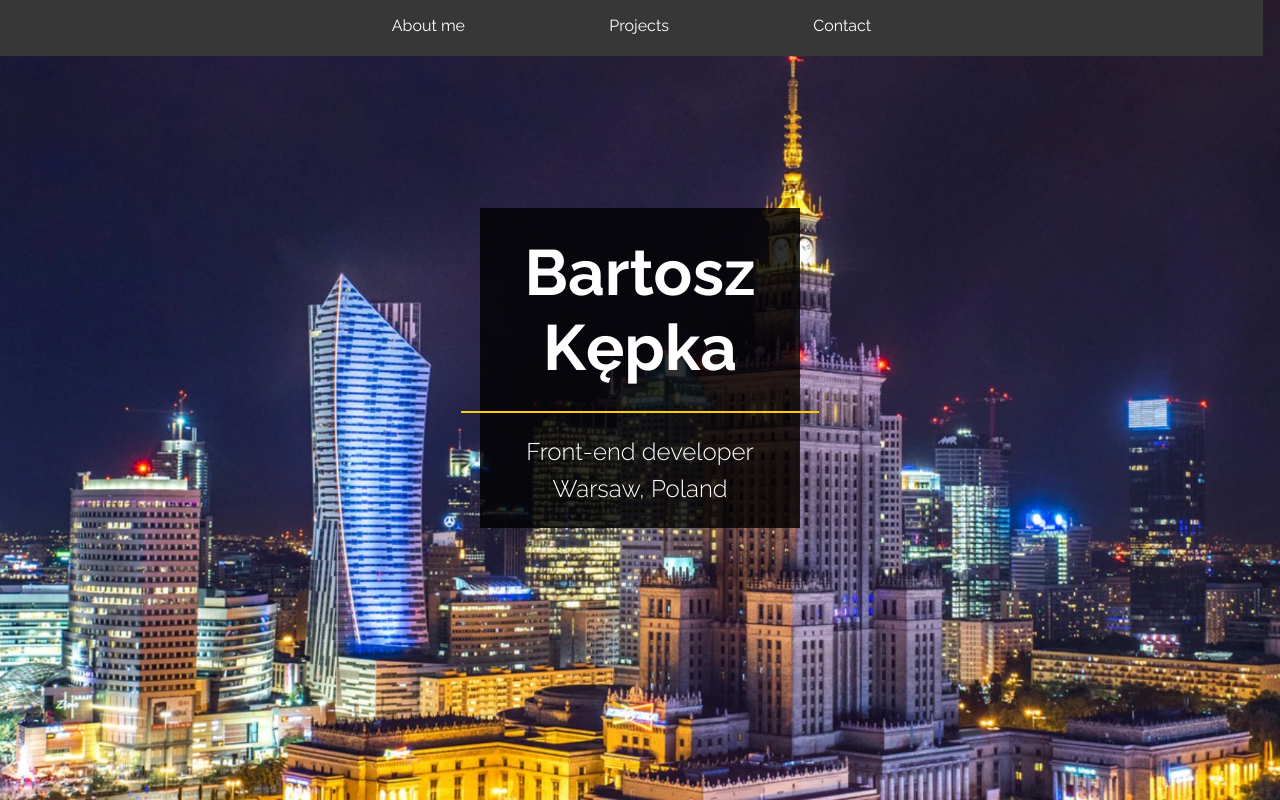
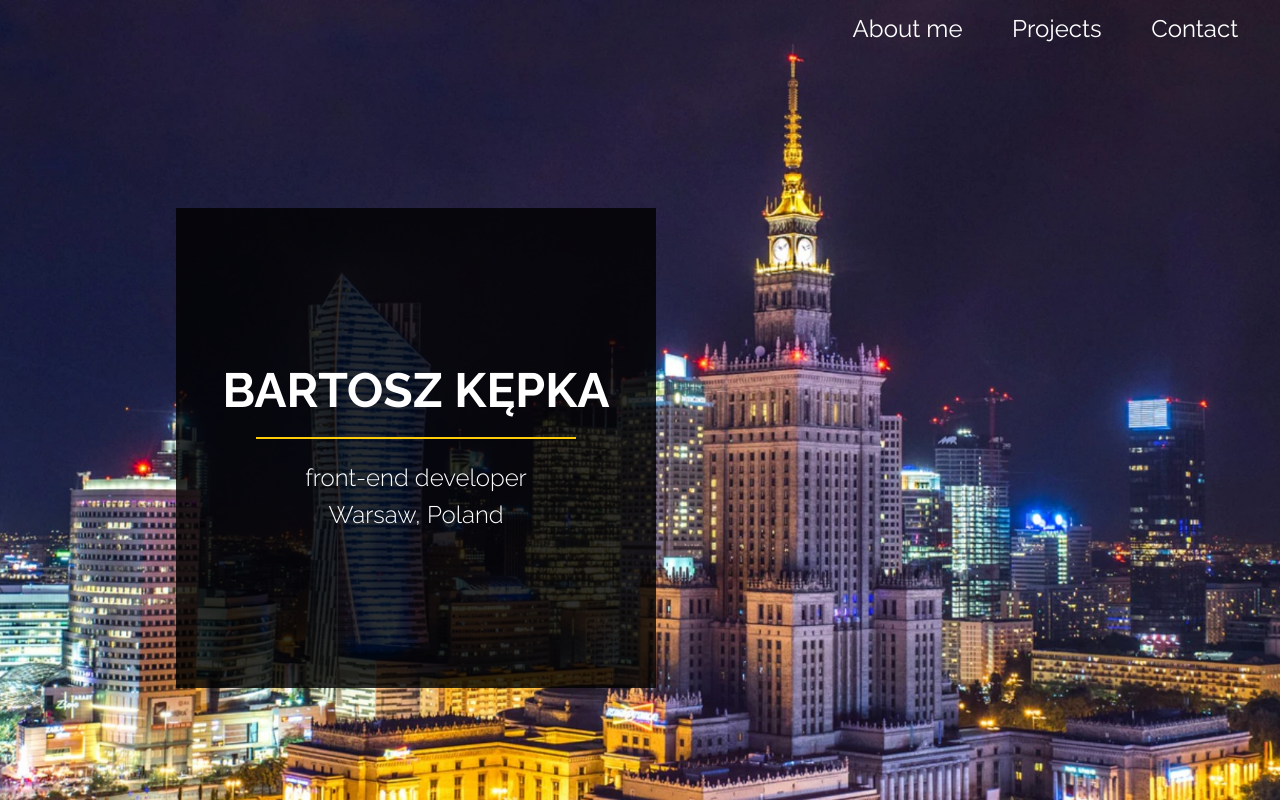
Before and after one commit to Dezann/portfolio-site, a React (Create React App) app: page / in a window 1280 px wide. Built offline with nearby package versions, Linux system fonts and the light colour scheme.

Commit message:
complete desktop look of WelcomePage.js

```diff
--- a/src/components/Menu.scss
+++ b/src/components/Menu.scss
@@ -3,20 +3,19 @@
     width: 100vw;
     visibility: hidden;
     height: 7vh;
-    background-color: #373737;
     z-index: -1;
     display:flex;
-    justify-content: center;
+    font-size: 3vh;
+    justify-content: flex-end;
     align-content: center;
-}
-
-.menu-pages-wrapper{
-    z-index: 100;
-    height: 7vh;
-    width: 60vw;
-    display:flex;
-    justify-content: space-evenly;
-    align-content: center;
+    .menu-pages-wrapper{
+        z-index: 100;
+        height: 7vh;
+        width: 34vw;
+        display:flex;
+        justify-content: space-around;
+        align-items: center;
+    }
 }
 
 @media (min-width: 768px){
--- a/src/components/WelcomePage.js
+++ b/src/components/WelcomePage.js
@@ -12,7 +12,7 @@ class WelcomePage extends Component {
                             <div className="line"></div>
                         </div>
                         <div className="job">
-                            <p>Front-end developer</p>
+                            <p>front-end developer</p>
                             <p>Warsaw, Poland</p>
                         </div>
                     </div>
--- a/src/components/WelcomePage.scss
+++ b/src/components/WelcomePage.scss
@@ -59,9 +59,26 @@ p{
 }
 
 @media (min-width: 768px){
+    .welcome-page-content{
+        background-color: $bg-color;
+        align-items: flex-start;
+    }
+
+    .dark-bg{
+        display:flex;
+        justify-content: center;
+        align-items: center;
+        margin-top: 13em;
+        margin-left: 11em;
+        background-color: rgba(0, 0, 0, 0.815);
+        height: 60vh;
+        width: 60vh;
+    }
+
     .middle-text{
         .name{
-            font-size: 8vh;
+            text-transform: uppercase;
+            font-size: 6vh;
         }
         .job{
             font-size: 3vh;
@@ -73,7 +90,7 @@ p{
             }
         }
         .line{
-            width: 28vw;
+            width: 25vw;
         }
     }
 }
```
